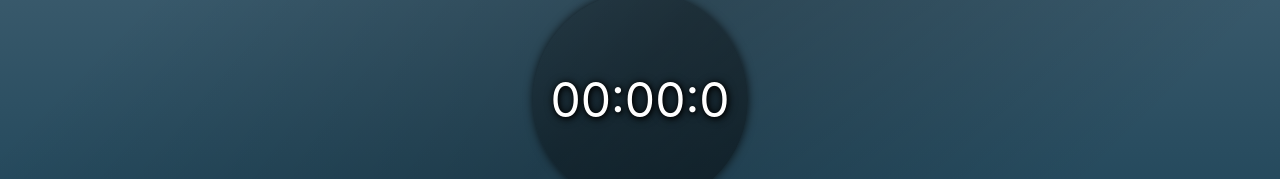
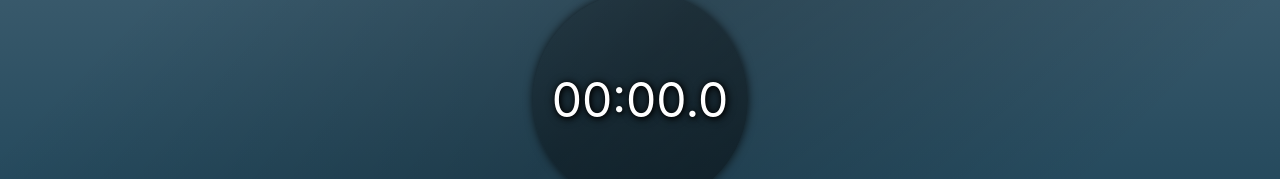
Before and after one commit to mikeswork/stopwatch, a React (Create React App) app: page / in a window 1280 px wide. Shown: the part 343-522 px from the top of the page. Built offline with nearby package versions, Linux system fonts and the light colour scheme.

Commit message:
Refactored component to getSeconds() and getDisplayTime() based on current timer instead of converting a value passed as function argument

```diff
--- a/src/components/Stopwatch.js
+++ b/src/components/Stopwatch.js
@@ -48,7 +48,7 @@ export default function Stopwatch(props) {
 	const grabLapTime = useCallback(() => {
 		var currLapTimes = [...lapTimes];
 
-		var newTime = msToDisplayTime(time.currentMs);
+		var newTime = getDisplayTime();
 		// Only capture lap time if it's not 0 and hasn't already been captured
 		if (currLapTimes[currLapTimes.length - 1] !== newTime && time.currentMs !== 0) {
 			currLapTimes.push(newTime);
@@ -58,31 +58,31 @@ export default function Stopwatch(props) {
 		console.log("[grabLapTime], lap times:", currLapTimes);
 	}, [lapTimes, time]);
 
-	function msToSeconds(ms) {
-		return Math.floor((ms % 60000) / 1000);
+    function getSeconds() {
+		return Math.floor((time.currentMs % 60000) / 1000);
 	}
 
-	// Convert timer milliseconds to display time, formatted MM:SS:T (T = Tenth of a second).
-	function msToDisplayTime(ms) {
-		// console.log("[msToDisplayTime], current ms:", ms);
+    // Get time of timer formatted MM:SS.T (T = Tenth of a second).
+    function getDisplayTime() {
+		// console.log("[getDisplayTime], current ms:", ms);
 
-		var minutes = Math.floor(ms / 60000);
-		var seconds = Math.floor((ms % 60000) / 1000);
+		var minutes = Math.floor(time.currentMs / 60000);
+		var seconds = Math.floor((time.currentMs % 60000) / 1000);
 
 		// i.e. the number of milliseconds transpired after the current second
-		var msBetweenSecs = ms - seconds * 1000 - minutes * 60 * 1000;
+		var msBetweenSecs = time.currentMs - seconds * 1000 - minutes * 60 * 1000;
 		var secTenth = Math.floor(msBetweenSecs / 100);
 
 		var displayTime =
-			(minutes < 10 ? "0" : "") + minutes + ":" + (seconds < 10 ? "0" : "") + seconds + ":" + secTenth;
+			(minutes < 10 ? "0" : "") + minutes + ":" + (seconds < 10 ? "0" : "") + seconds + "." + secTenth;
 
-		// console.log("[msToDisplayTime], displayTime:", displayTime)
+		// console.log("[getDisplayTime], displayTime:", displayTime)
 
 		return displayTime;
 	}
 
 	//console.log("[render]")
-	var clipPathY = 100 - (msToSeconds(time.currentMs) / 60).toFixed(4) * 100;
+	var clipPathY = 100 - (getSeconds() / 60).toFixed(4) * 100;
 	// console.log("clipPathY:", clipPathY)
 
 	return (
@@ -99,7 +99,7 @@ export default function Stopwatch(props) {
 					style={{ clipPath: `polygon(0 ${clipPathY}%, 100% ${clipPathY}%, 100% 100%, 0 100%)` }}
 				></div>
 
-				<div className="time">{msToDisplayTime(time.currentMs)}</div>
+				<div className="time">{getDisplayTime()}</div>
 			</div>
 
 			{useMemo(() => {
```
